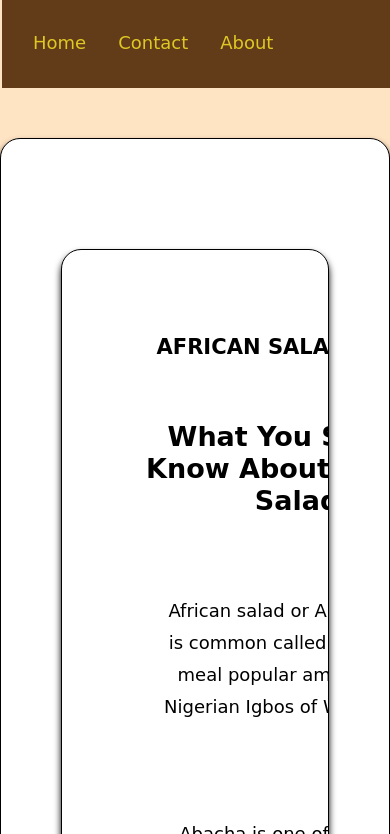
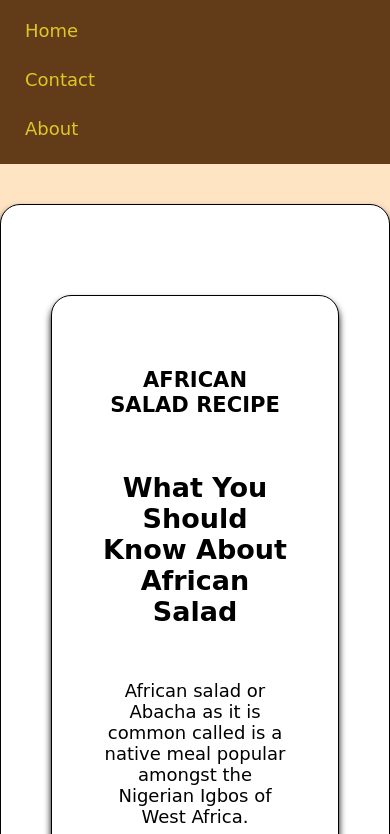
Before and after one commit to FaithOsagie/Assessment-1, a plain HTML site: page index.html in a window 390 px wide. Shown: the part 81-915 px from the top of the page. Drawn offline with Linux system fonts and the light colour scheme.

Commit message:
Fixed the responsiveness for mobile.
Worked on the overflowing embedded sections

```diff
--- a/index.html
+++ b/index.html
@@ -35,7 +35,7 @@
             <p>Wash them thoroughly and boil along with water for 20-30minutes, then peel off the raw cassava skin and then cut to tiny strips like you would a potato.</p>
             <p>Then soak the sliced cassava in water for 18 hours. The last thing to do would be to wash thoroughly with clean water then sun-dry and store in an air-tight container.</p>
             <img src="./images/dried-abacha.jpg" alt="An image of dried-abacha" width="350px">
-            <p>That above is how dried Abacha looks like.</p>
+            <p><i>That above is how dried Abacha looks like.</i></p>
             <p>But if you live in a developed city, you probably wouldn't need to go through this cumbersome process, you could just buy the following ingredients from the market.</p>
         </section>
 
--- a/style.css
+++ b/style.css
@@ -7,7 +7,6 @@ body {
     font-size: 18px;
     margin: 0;
     padding: 0;
-    line-height: 2rem;
     width: 100%;
 }
 
@@ -17,17 +16,15 @@ html, body {
     max-width: 100vw;
 }
 
-
-
 header {
     background-color: rgb(98, 59, 25);
-    padding: 10px;
-    margin: 2px;
+    padding: 10px 20px;
     display: flex;
     justify-content: space-between;
+    align-items: center;
     flex-wrap: wrap;
     width: 100%;
-    max-width: 100%;
+    box-sizing: border-box;
 }
 
 header h2 {
@@ -39,6 +36,7 @@ header h2 {
     margin: 2px;
     padding: 3px;
     display: flex;
+    gap: 1rem;
 }
 
 ul li a {
@@ -46,25 +44,29 @@ ul li a {
     padding: 14px 16px;
     text-decoration: none;
     color: rgba(239, 219, 37, 0.882);
-}
-
-p {
-    padding: 25px;
-    margin: 15px;
+    font-weight: 500;
 }
 
 section {
-    max-width: 100%;
-    margin: 50px auto;
+    display: grid;
+    width: 100%;
+    max-width: 1200px;
+    margin: 40px auto;
     background: white;
-    padding: 60px;
+    padding: 50px;
     border: 1px solid black;
     border-radius: 20px;
     box-shadow: 0 5px 7px;
     transition: filter 0.3s ease;
     justify-items: center;
     text-align: center;
-    overflow: hidden;
+    box-sizing: border-box;
+}
+
+section img {
+    max-width: 100%;
+    height: auto;
+    display: block;
 }
 
 section:hover {
@@ -73,6 +75,33 @@ section:hover {
 
 .description, .process{
     display: grid;
-    grid-template-columns: auto;
-    gap: 15px;
+    grid-template-columns: repeat(auto-fit, minmax(250px,));
+    gap: 12px;
 }
+
+@media (max-width: 320px) {
+    section {
+        display: grid;
+        grid-template-columns: 1fr;
+        gap: 1rem;
+        padding: 1rem;
+    }
+}
+
+@media (max-width: 600px) {
+    header {
+        flex-direction: column;
+        align-items: flex-start;
+    }
+
+    .list {
+        flex-direction: column;
+        width: 100%;
+        gap: 0.5rem;
+        margin-top: 10px 0;
+    }
+
+    .list li a {
+        padding: 10px 0;
+    }
+}
```
